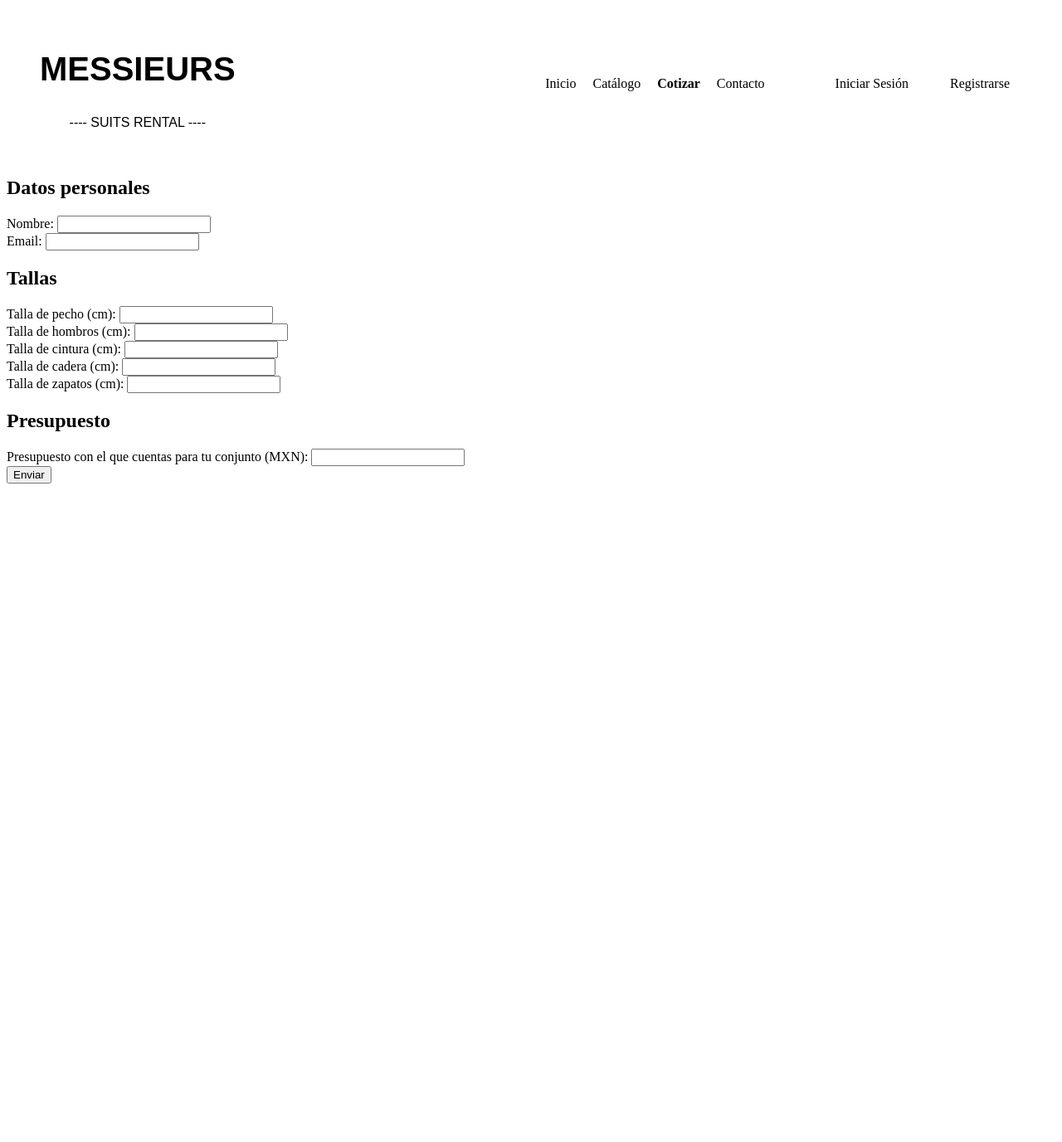
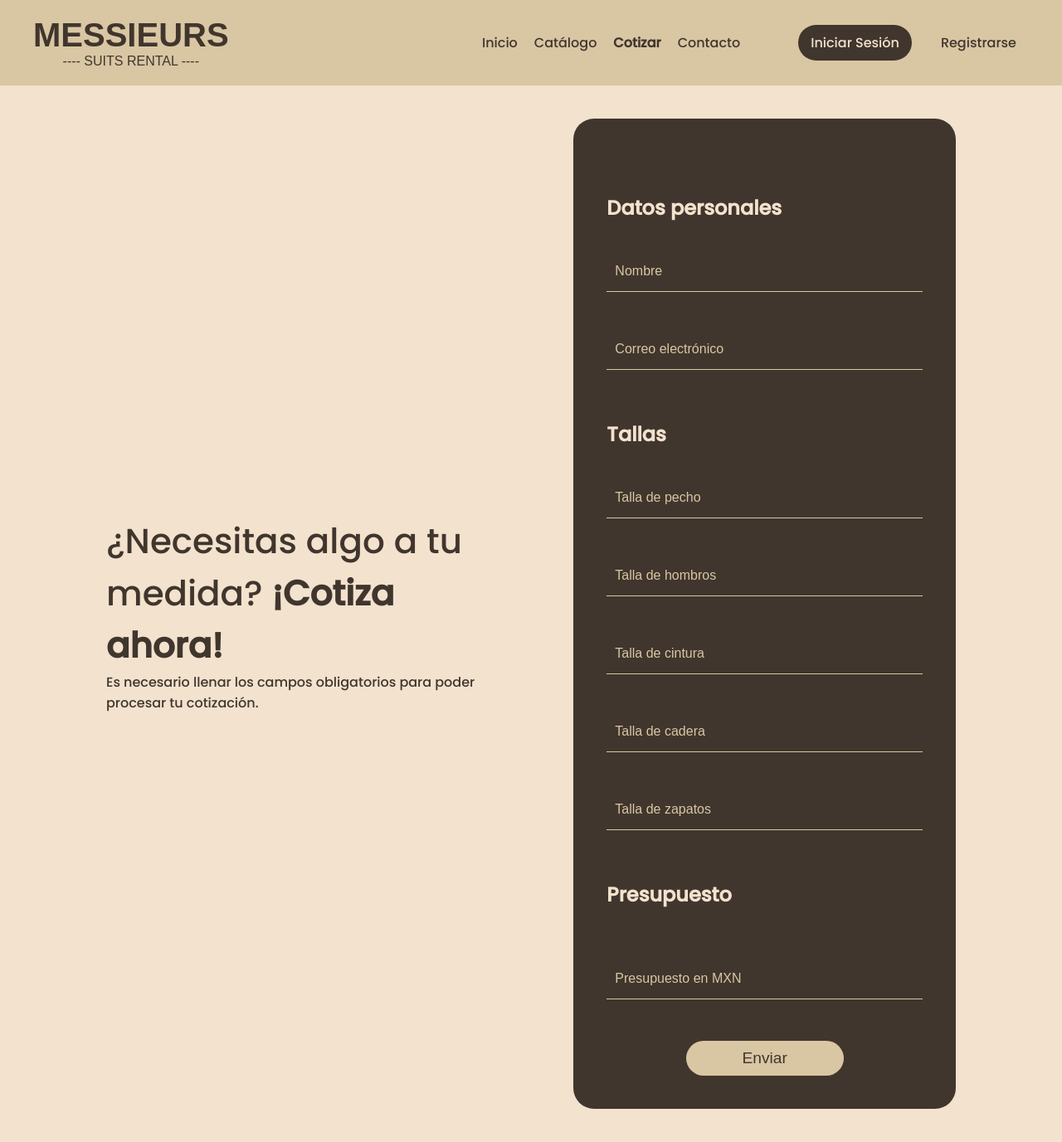
Before and after one commit to JorgeSarricolea/Messieurs-Suits-Rental, a PHP site: page /pages/quote.php in a window 1280 px wide. Shown: the whole page at 83% size. Before the commit the page ends 583 px from the top, so only its background shows below. Run offline with PHP 8.4, Linux system fonts and the light colour scheme; some web fonts are replaced.

Commit message:
styles: quote page

```diff
--- a/js/catalogue.js
+++ b/js/catalogue.js
@@ -47,7 +47,7 @@ function fetchCatalogue(type, search) {
             <img src="${item.image_src}" alt="${item.model}">
             <h3>${item.model}</h3>
             <p>Color: <span>${item.color}</span></p>
-            <p id="price-text">Price: $${item.price.toFixed(2)}</p>
+            <p id="price-text">Price: $${item.price.toFixed(2)} MXN</p>
           `;
           catalogue.appendChild(div);
         });
--- a/pages/quote.php
+++ b/pages/quote.php
@@ -8,25 +8,66 @@ include '../includes/header.php';
 <head>
   <meta charset="UTF-8">
   <meta name="viewport" content="width=device-width, initial-scale=1.0">
+  <!-- Main CSS Files -->
+  <link rel="stylesheet" href="../styles/main.css">
+  <link rel="stylesheet" href="../styles/quote.css">
   <title>Formulario de Cotización</title>
 </head>
 <body>
-  <form action="../routes/process_quote.php" method="post">
+  <main id="main-container">
+    <!-- Text container -->
+    <section id="text-container">
+      <h1>¿Necesitas algo a tu medida? <span>¡Cotiza ahora!</span></h1>
+      <p>Es necesario llenar los campos obligatorios para poder procesar tu cotización.</p>
+    </section>
+
+    <!-- Quote form -->
+    <form action="../routes/process_quote.php" method="post">
       <h2>Datos personales</h2>
-      Nombre: <input type="text" name="user_name" required><br>
-      Email: <input type="email" name="user_email" required><br>
+      <div class="input-container">
+        <label for="user_name">Nombre:</label>
+        <input type="text" name="user_name" id="user_name" required placeholder="Nombre">
+      </div>
+
+      <div class="input-container">
+        <label for="user_email">Correo electrónico:</label>
+        <input type="email" name="user_email" id="user_email" required placeholder="Correo electrónico">
+      </div>
 
       <h2>Tallas</h2>
-      Talla de pecho (cm): <input type="number" name="chest_size" required><br>
-      Talla de hombros (cm): <input type="number" name="shoulder_size" required><br>
-      Talla de cintura (cm): <input type="number" name="waist_size" required><br>
-      Talla de cadera (cm): <input type="number" name="hip_size" required><br>
-      Talla de zapatos (cm): <input type="number" name="shoe_size" required><br>
+      <div class="input-container">
+        <label for="chest_size">Talla de pecho (cm):</label>
+        <input type="number" name="chest_size" id="chest_size" required placeholder="Talla de pecho">
+      </div>
+
+      <div class="input-container">
+        <label for="shoulder_size">Talla de hombros (cm):</label>
+        <input type="number" name="shoulder_size" id="shoulder_size" required placeholder="Talla de hombros">
+      </div>
+
+      <div class="input-container">
+        <label for="waist_size">Talla de cintura (cm):</label>
+        <input type="number" name="waist_size" id="waist_size" required placeholder="Talla de cintura">
+      </div>
+
+      <div class="input-container">
+        <label for="hip_size">Talla de cadera (cm):</label>
+        <input type="number" name="hip_size" id="hip_size" required placeholder="Talla de cadera">
+      </div>
+
+      <div class="input-container">
+        <label for="shoe_size">Talla de zapatos (cm):</label>
+        <input type="number" name="shoe_size" id="shoe_size" required placeholder="Talla de zapatos">
+      </div>
 
       <h2>Presupuesto</h2>
-      Presupuesto con el que cuentas para tu conjunto (MXN): <input type="number" name="budget" required><br>
+      <div class="input-container">
+        <label for="budget">Presupuesto con el que cuentas para tu conjunto (MXN):</label>
+        <input type="number" name="budget" id="budget" required placeholder="Presupuesto en MXN">
+      </div>
 
-      <input type="submit" value="Enviar">
-  </form>
+      <input id="send-btn" type="submit" value="Enviar">
+    </form>
+  </main>
 </body>
 </html>
--- /dev/null
+++ b/styles/quote.css
@@ -0,0 +1,80 @@
+#main-container {
+  margin: 40px auto;
+  display: flex;
+  width: 80%;
+  gap: 80px;
+}
+
+/* Text container */
+
+#text-container h1 {
+  font-size: 42px;
+  font-weight: 500;
+}
+
+#text-container span {
+  font-weight: bold;
+}
+
+#text-container {
+  display: flex;
+  flex-direction: column;
+  justify-content: center;
+}
+
+/* Form */
+
+form {
+  display: flex;
+  flex-direction: column;
+  background-color: var(--brown);
+  color: var(--lightBeige);
+  padding: 40px;
+  border-radius: 25px;
+  align-content: center;
+  width: 80%;
+}
+
+form h2 {
+  margin-top: 50px;
+}
+
+.input-container {
+  margin: 10px 0 10px 0;
+  display: flex;
+  flex-direction: column;
+}
+
+.input-container label {
+  opacity: 0;
+  transition: opacity 0.3s ease;
+}
+
+.input-container:focus-within label {
+  opacity: 1;
+}
+
+input::placeholder {
+  color: var(--beige);
+}
+
+input:focus::placeholder {
+  color: transparent;
+}
+
+#send-btn {
+  background-color: var(--beige);
+  color: var(--brown);
+  font-size: larger;
+  border: none;
+  padding: 10px 15px;
+  border-radius: 25px;
+  cursor: pointer;
+  transition: 0.3s ease-in-out;
+  margin: 40px auto 0;
+  width: 50%;
+}
+
+#send-btn:hover {
+  background-color: var(--lightBeige);
+}
```
